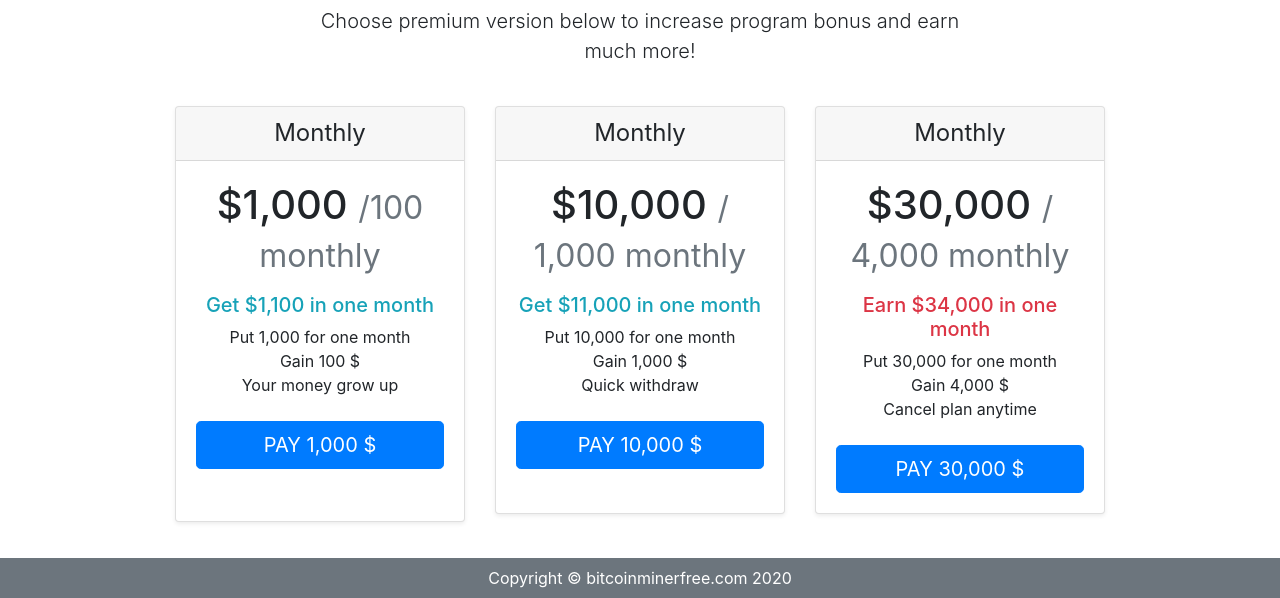
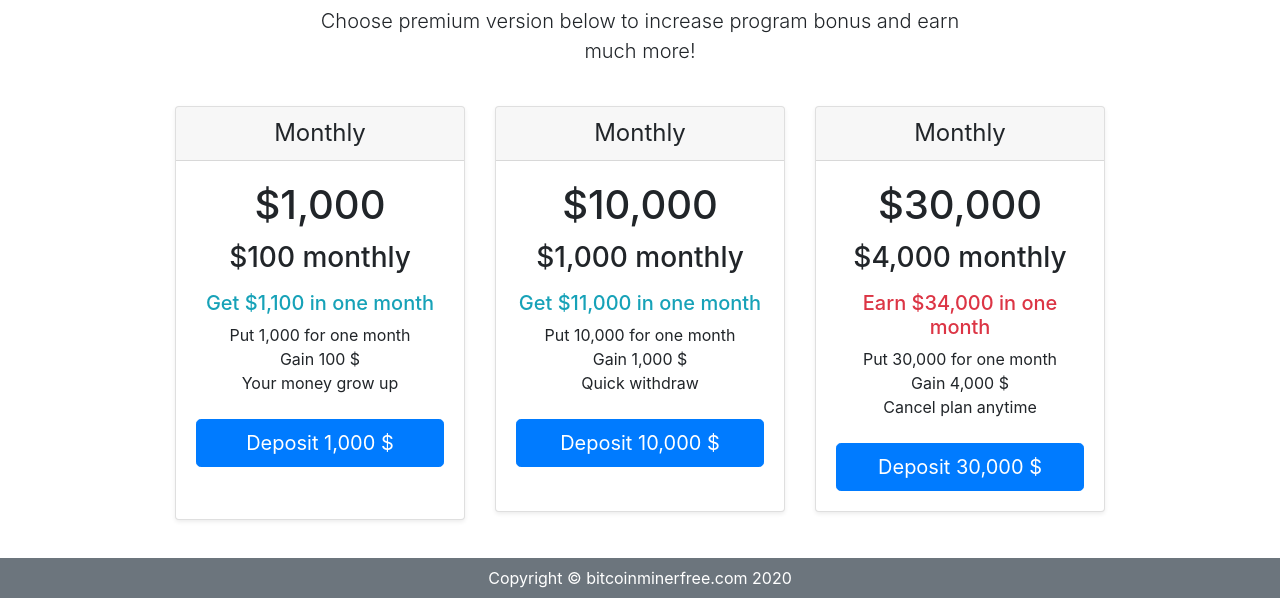
Before and after one commit to manalap/Django-payment-subscription, a Django app: page / in a window 1280 px wide. Shown: the part 202-800 px from the top of the page. Run offline with Django 3.2, Linux system fonts and the light colour scheme; some libraries are stand-ins or nearby versions.

Commit message:
parranuksia

```diff
--- a/plans/templates/plans/join.html
+++ b/plans/templates/plans/join.html
@@ -15,8 +15,9 @@
       </div>
       <div class="card-body">
         <h1 class="card-title pricing-card-title">
-          $1,000 <small class="text-muted">/100 monthly</small>
+          $1,000
         </h1>
+        <h3>$100 monthly</h3>
         <ul class="list-unstyled mt-3 mb-4">
           <li><h5 class="text-info">Get $1,100 in one month</h5></li>
           <li>Put 1,000 for one month</li>
@@ -25,7 +26,7 @@
         </ul>
         <a href="{% url 'checkout' %}?plan=daily"
           ><button type="button" class="btn btn-lg btn-block btn-primary">
-            PAY 1,000 $
+            Deposit 1,000 $
           </button></a
         >
       </div>
@@ -37,8 +38,9 @@
       </div>
       <div class="card-body">
         <h1 class="card-title pricing-card-title">
-          $10,000 <small class="text-muted">/ 1,000 monthly</small>
+          $10,000
         </h1>
+        <h3>$1,000 monthly</h3>
         <ul class="list-unstyled mt-3 mb-4">
           <li><h5 class="text-info">Get $11,000 in one month</h5></li>
           <li>Put 10,000 for one month</li>
@@ -47,7 +49,7 @@
         </ul>
         <a href="{% url 'checkout' %}?plan=weekly"
           ><button type="button" class="btn btn-lg btn-block btn-primary">
-            PAY 10,000 $
+            Deposit 10,000 $
           </button></a>
       </div>
     </div>
@@ -60,8 +62,9 @@
       </div>
       <div class="card-body">
         <h1 class="card-title pricing-card-title">
-          $30,000 <small class="text-muted">/ 4,000 monthly</small>
+        $30,000
         </h1>
+        <h3>$4,000 monthly</h3>
         <ul class="list-unstyled mt-3 mb-4">
           <li><h5 class="text-danger">Earn $34,000 in one month</h5></li>
           <li>Put 30,000 for one month</li>
@@ -70,7 +73,7 @@
         </ul>
         <a href="{% url 'checkout' %}?plan=monthly"
           ><button type="button" class="btn btn-lg btn-block btn-primary">
-            PAY 30,000 $
+            Deposit 30,000 $
           </button></a
         >
       </div>
```
